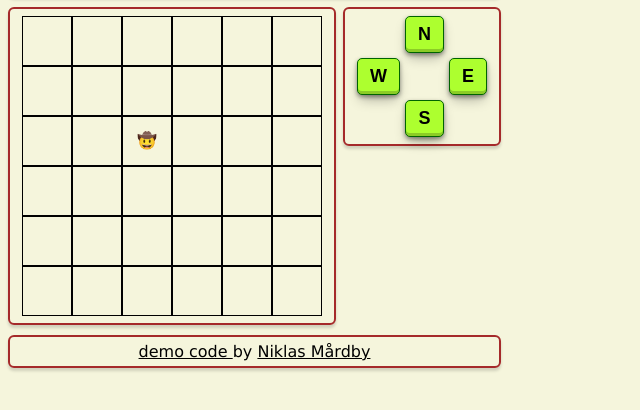
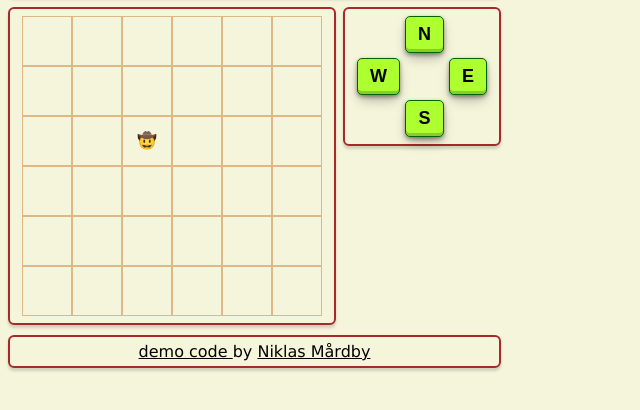
Before and after one commit to niklas-mardby/move-adventurer-small, a plain HTML site: page index.html in a window 1280 px wide. Shown: the part 96-506 px from the top of the page, without its empty margins (0-640 px from the left). Drawn offline with Linux system fonts and the light colour scheme.

Commit message:
I should stop fiddling

```diff
--- a/style.css
+++ b/style.css
@@ -103,7 +103,7 @@ main {
   flex-direction: row;
 }
 .cell {
-  border: solid 1px black;
+  border: solid 1px burlywood;
   width: 50px;
   height: 50px;
   display: flex;
```
